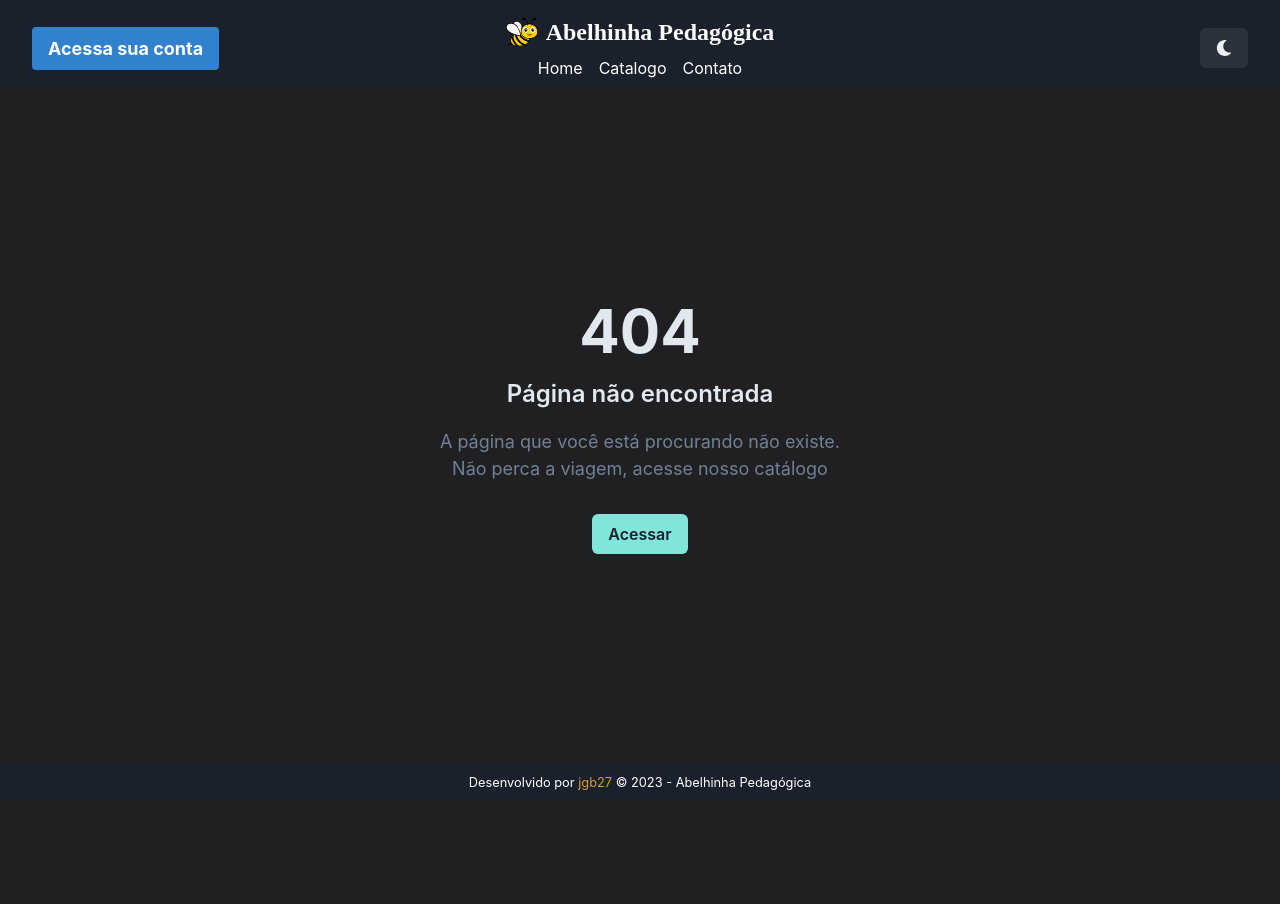
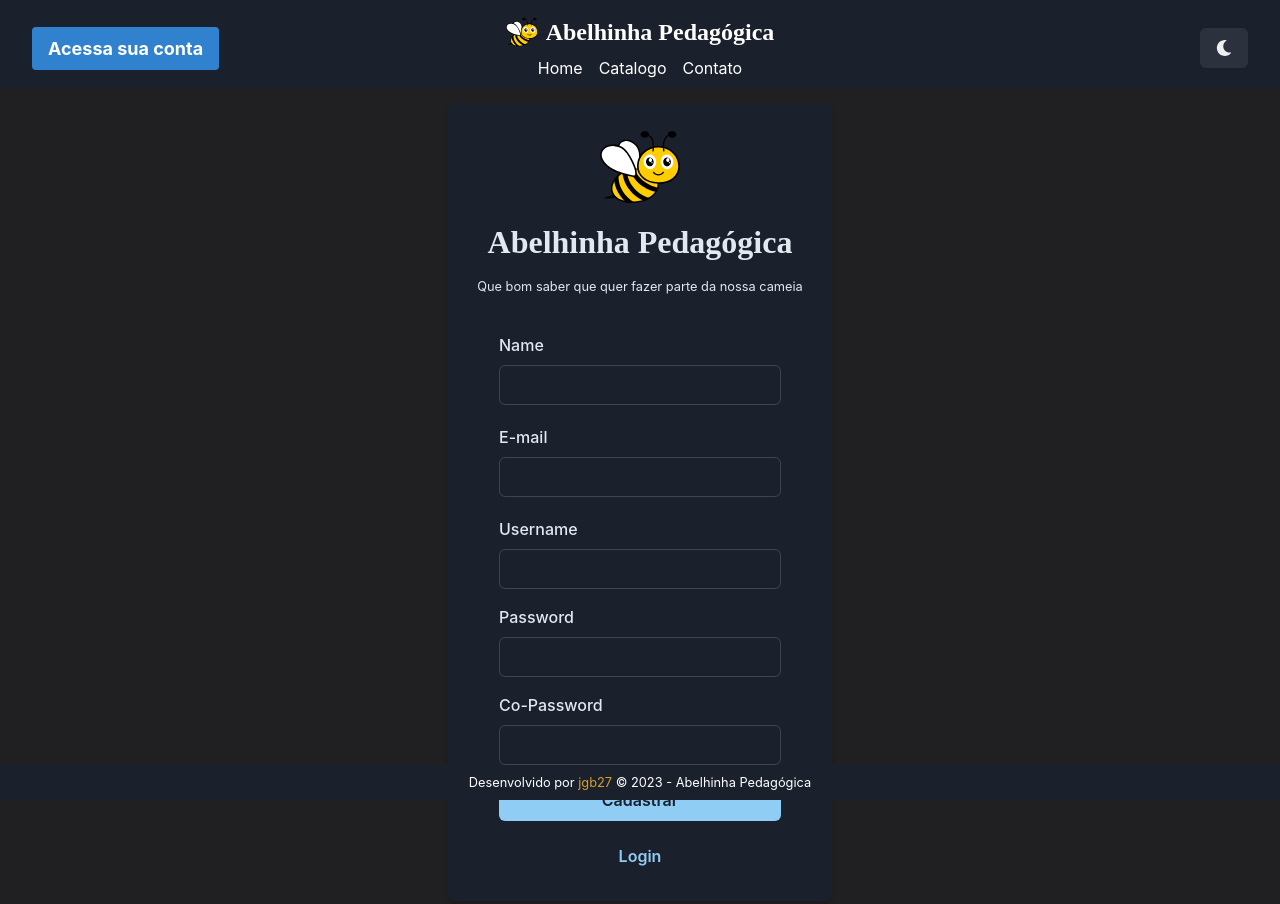
Before and after one commit to jgb27/abelhinha-pedagogica, a React (Vite) app: page /register in a window 1280 px wide. Shown: the top 904 px of the page. Before the commit the page ends 800 px from the top, so only its background shows below. Built offline with nearby package versions, Linux system fonts and the light colour scheme; no server answers.

Commit message:
Form register
Formulário de cadastro

```diff
--- a/src/App.jsx
+++ b/src/App.jsx
@@ -7,6 +7,7 @@ import AdminPanel from './pages/AdminPanel'
 import UserPanel from './pages/UserPanel'
 import Details from './pages/Details'
 import Login from './pages/Login';
+import Register from './pages/Register';
 import NotFound from './pages/NotFound';
 
 const App = () => {
@@ -18,6 +19,7 @@ const App = () => {
       <Route path='/user' element={<UserPanel />} />
       <Route path='/contato' element={<Contato />} />
       <Route path='/login' element={<Login />} />
+      <Route path='/register' element={<Register />} />
       <Route path='/details/:id' element={<Details />} />
       <Route path='*'
         element={
--- a/src/components/layout/article.jsx
+++ b/src/components/layout/article.jsx
@@ -14,7 +14,7 @@ const Layout = ({ children, title }) => {
         exit={{ opacity: 0 }}
         transition={{ duration: 0.5 }}
       >
-        <Container maxW={`container.${title == "login" ? "sm" : "lg"}`} mt={title == "login" ? "20" : 0} pb={16}>
+        <Container maxW={`container.${title == "form" ? "sm" : "lg"}`} mt={title == "form" ? "15" : 0} pb={16}>
           {children}
         </Container>
       </motion.article>
--- a/src/connect.js
+++ b/src/connect.js
@@ -137,6 +137,22 @@ export const AccessPage = async (user) => {
   }
 };
 
+export const CreateUser = async (user) => {
+  try {
+    const response = await axios.post(`${apiUrl}/register`, {
+      name: user.name,
+      username: user.username,
+      password: user.password,
+      email: user.email,
+      fone: user.fone
+    })
+
+    return response.data;
+  } catch (error) {
+    throw error.response.data
+  }
+}
+
 export const FindProduct = async ({ name, term }) => {
   try {
     const response = await axios.get(`${apiUrl}/product/${term}/${name}`)
--- a/src/pages/Login.jsx
+++ b/src/pages/Login.jsx
@@ -1,5 +1,5 @@
 import React, { useEffect, useState } from 'react';
-import { Heading, Button, FormControl, FormLabel, Input, VStack, Image, Box, useColorMode, useToast } from '@chakra-ui/react';
+import { Heading, Button, FormControl, FormLabel, Input, VStack, Image, Box, useColorMode, useToast, Flex } from '@chakra-ui/react';
 import Layout from '../components/layout/article';
 import { AccessPage } from '../connect';
 import { useNavigate } from "react-router-dom";
@@ -64,7 +64,7 @@ function Login() {
   };
 
   return (
-    <Layout title="login">
+    <Layout title="form">
       <Box
         bg={colorMode === 'light' ? "white" : "gray.800"}
         p={6}
@@ -111,6 +111,16 @@ function Login() {
             >
               Login
             </Button>
+            <Button
+              type="button"
+              colorScheme="blue"
+              variant='ghost'
+              mt={4}
+              width="100%"
+              onClick={() => navigate('/register')}
+            >
+              Cadastrar
+            </Button>
           </form>
         </VStack>
       </Box>
--- /dev/null
+++ b/src/pages/Register.jsx
@@ -0,0 +1,186 @@
+import React, { useEffect, useState } from 'react';
+import { Heading, Button, Text, FormControl, FormLabel, Input, VStack, Image, Box, useColorMode, useToast } from '@chakra-ui/react';
+import Layout from '../components/layout/article';
+import { CreateUser } from '../connect';
+import { useNavigate } from "react-router-dom";
+
+function Register() {
+  const navigate = useNavigate();
+
+  useEffect(() => {
+    if (localStorage.getItem('token')) {
+      const role = localStorage.getItem('role')
+      navigate(role == 'admin' ? '/admin' : '/user');
+    }
+  })
+
+  const [formData, setFormData] = useState({
+    name: "",
+    username: "",
+    password: "",
+    coPassword: "",
+    email: "",
+    fone: ""
+  });
+
+  const { colorMode } = useColorMode();
+
+  const toast = useToast({
+    position: 'bottom-right',
+  });
+
+  const handleInputChange = (e) => {
+    const { name, value } = e.target;
+    setFormData({ ...formData, [name]: value });
+  };
+
+  const handleSubmit = async (e) => {
+    e.preventDefault();
+    try {
+      const response = await CreateUser(formData);
+
+      if (formData.password != formData.coPassword) {
+        toast({
+          title: "As senhas não são iguais",
+          description: error.message,
+          status: "error",
+          duration: 2500,
+          isClosable: true,
+        });
+
+        return
+      }
+
+      if (response.token) {
+        localStorage.setItem("token", response.token)
+        toast({
+          title: "Cadastrado feito com sucesso",
+          description: response.message,
+          status: "success",
+          duration: 2500,
+          isClosable: true,
+        });
+
+        setFormData({ name: '', username: '', password: '', email: '', fone: '' })
+        localStorage.setItem('role', response.role)
+        navigate(response.role == 'admin' ? '/admin' : '/user');
+      }
+    } catch (error) {
+      toast({
+        title: "Error ao efetuar ao cadastrar",
+        description: error.message,
+        status: "error",
+        duration: 2500,
+        isClosable: true,
+      });
+
+      const value = error.label;
+      setFormData({ [value]: '' });
+    }
+  };
+
+  return (
+    <Layout title="form">
+      <Box
+        bg={colorMode === 'light' ? "white" : "gray.800"}
+        p={6}
+        rounded="lg"
+        shadow="md"
+        maxW="sm"
+        mx="auto"
+      >
+        <VStack spacing={4}>
+          <Image src="/logo.svg" alt="abelhinha" w="5rem" />
+          <Heading as="h1" fontSize="2rem" textAlign="center">
+            Abelhinha Pedagógica
+          </Heading>
+          <Text as="span" fontSize="0.8rem" textAlign="center">
+            Que bom saber que quer fazer parte da nossa cameia
+          </Text>
+          <form onSubmit={handleSubmit} mt={4} width="100%">
+            <FormControl>
+              <FormLabel mt={5} htmlFor="username">Name</FormLabel>
+              <Input
+                textAlign='center'
+                type="text"
+                id="name"
+                name="name"
+                value={formData.name}
+                onChange={handleInputChange}
+                required
+              />
+            </FormControl>
+            <FormControl>
+              <FormLabel mt={5} htmlFor="username">E-mail</FormLabel>
+              <Input
+                textAlign='center'
+                type="email"
+                id="email"
+                name="email"
+                value={formData.email}
+                onChange={handleInputChange}
+                required
+              />
+            </FormControl>
+            <FormControl>
+              <FormLabel mt={5} htmlFor="username">Username</FormLabel>
+              <Input
+                textAlign='center'
+                type="text"
+                id="username"
+                name="username"
+                value={formData.username}
+                onChange={handleInputChange}
+                required
+              />
+            </FormControl>
+            <FormControl>
+              <FormLabel mt={4} htmlFor="password">Password</FormLabel>
+              <Input
+                type="password"
+                textAlign='center'
+                id="password"
+                name="password"
+                value={formData.password}
+                onChange={handleInputChange}
+                required
+              />
+            </FormControl>
+            <FormControl>
+              <FormLabel mt={4} htmlFor="password">Co-Password</FormLabel>
+              <Input
+                type="password"
+                textAlign='center'
+                id="coPassword"
+                name="coPassword"
+                value={formData.coPassword}
+                onChange={handleInputChange}
+                required
+              />
+            </FormControl>
+            <Button
+              type="submit"
+              colorScheme="blue"
+              mt={4}
+              width="100%"
+            >
+              Cadastrar
+            </Button>
+            <Button
+              type="button"
+              colorScheme="blue"
+              variant='ghost'
+              mt={4}
+              width="100%"
+              onClick={() => navigate('/login')}
+            >
+              Login
+            </Button>
+          </form>
+        </VStack>
+      </Box>
+    </Layout>
+  );
+}
+
+export default Register;
```
